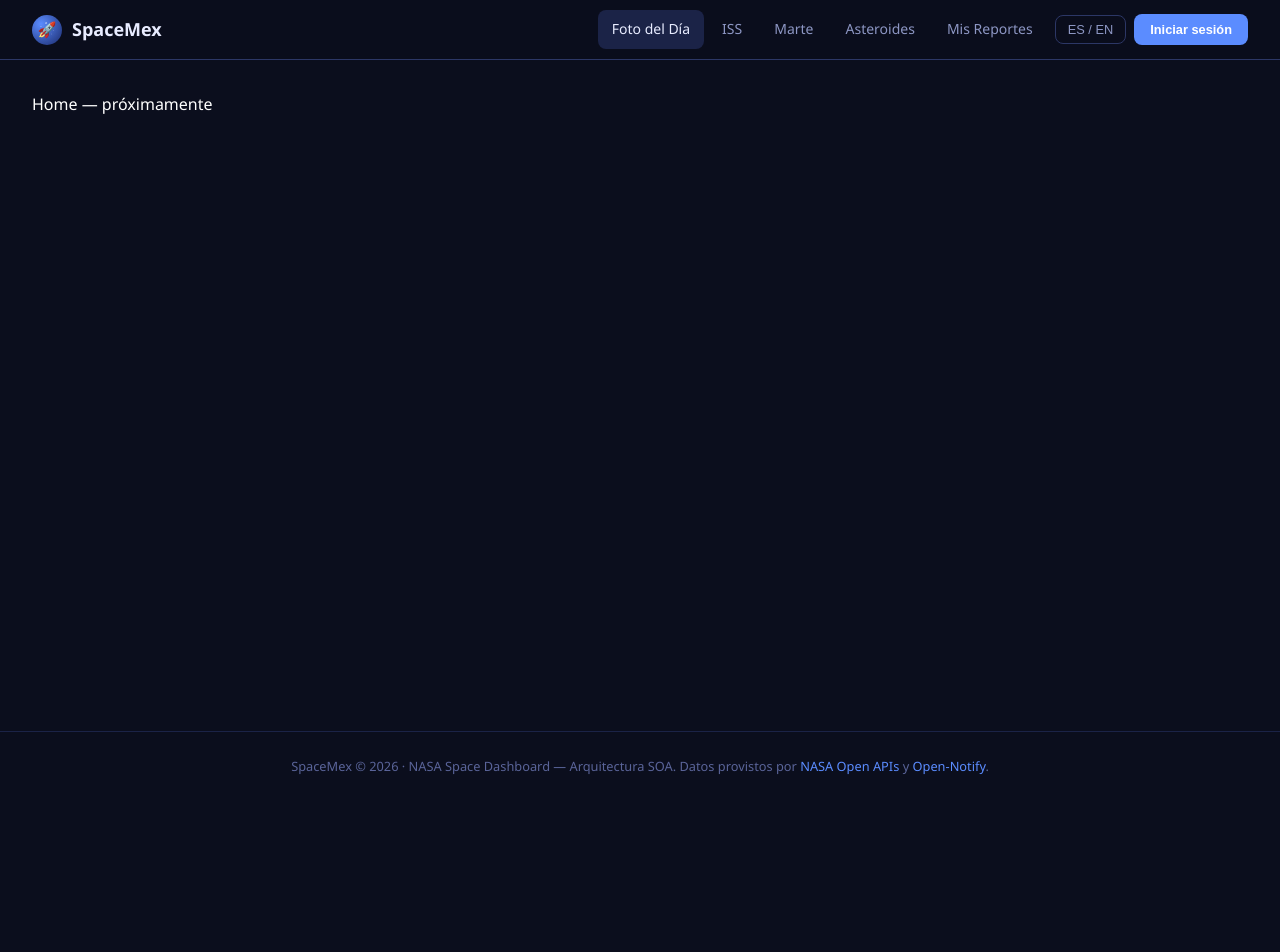
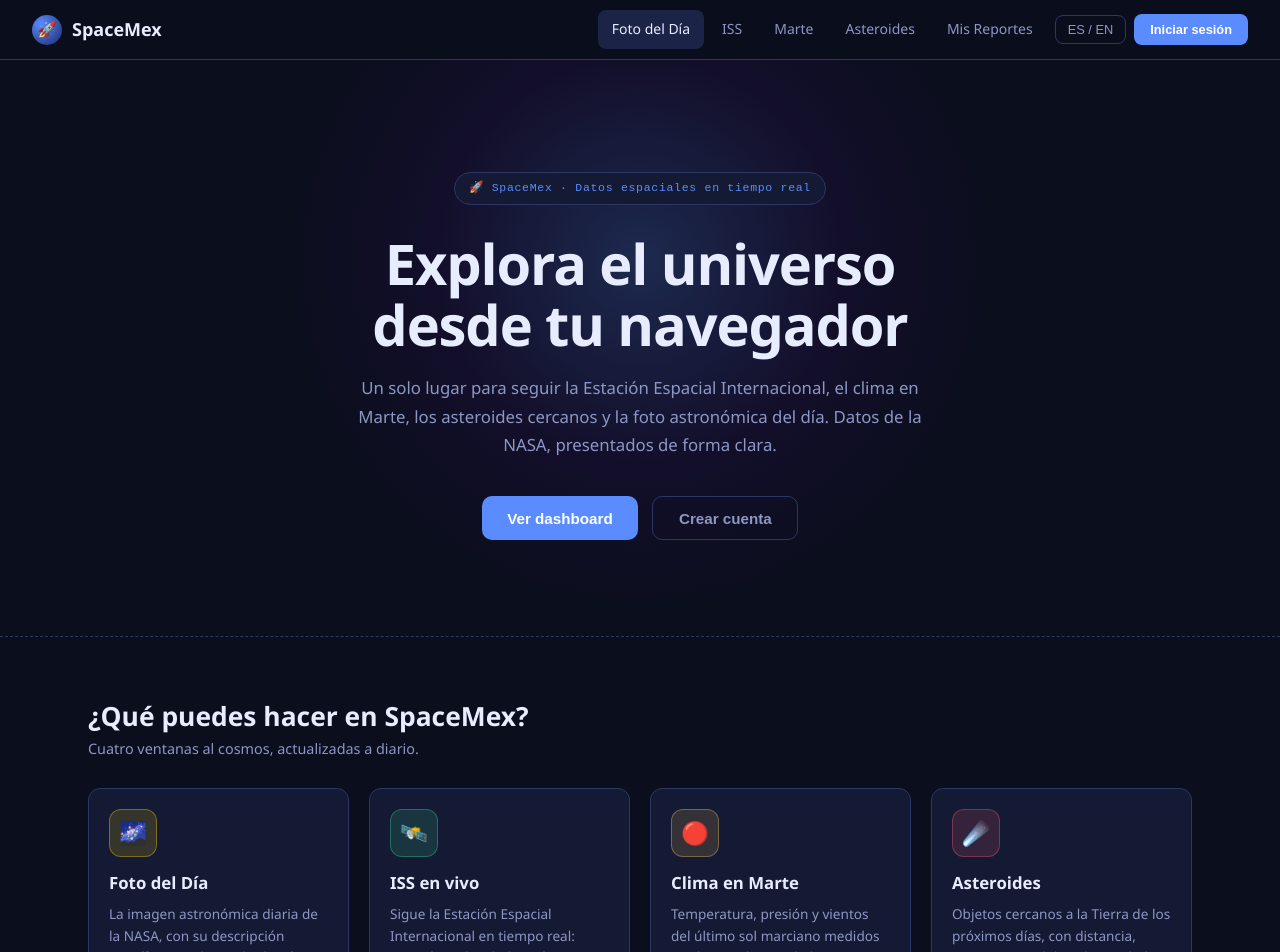
Before and after one commit to DjRober/spacemx, a Vue app in the folder frontend/: page / in a window 1280 px wide. Shown: the top 952 px of the page. Before the commit the page ends 800 px from the top, so only its background shows below. Built offline with nearby package versions, Linux system fonts and the light colour scheme.

Commit message:
feat: crear HomeView: Landing page de SpaceMex

```diff
--- a/frontend/src/views/HomeView.vue
+++ b/frontend/src/views/HomeView.vue
@@ -1,3 +1,229 @@
+<script setup>
+import { useRouter } from "vue-router";
+
+const router = useRouter();
+
+// Las 4 funciones principales de SpaceMex.
+const features = [
+  {
+    icon: "🌌",
+    accent: "var(--color-star)",
+    title: "Foto del Día",
+    desc: "La imagen astronómica diaria de la NASA, con su descripción científica y un buscador histórico.",
+  },
+  {
+    icon: "🛰️",
+    accent: "var(--color-success)",
+    title: "ISS en vivo",
+    desc: "Sigue la Estación Espacial Internacional en tiempo real: posición, velocidad y próximos pasos sobre ti.",
+  },
+  {
+    icon: "🔴",
+    accent: "var(--color-warning)",
+    title: "Clima en Marte",
+    desc: "Temperatura, presión y vientos del último sol marciano medidos por las sondas en el planeta rojo.",
+  },
+  {
+    icon: "☄️",
+    accent: "var(--color-danger)",
+    title: "Asteroides",
+    desc: "Objetos cercanos a la Tierra de los próximos días, con distancia, tamaño y nivel de peligrosidad.",
+  },
+];
+
+function goToDashboard() {
+  router.push("/dashboard");
+}
+
+function goToRegister() {
+  router.push("/register");
+}
+</script>
+
 <template>
-  <p style="padding: 2rem; color: white">Home — próximamente</p>
+  <!-- ── Hero ─────────────────────────────────────────────────── -->
+  <section class="hero">
+    <div class="hero__glow" aria-hidden="true"></div>
+
+    <div class="hero__inner">
+      <span class="hero__eyebrow"
+        >🚀 SpaceMex · Datos espaciales en tiempo real</span
+      >
+
+      <h1 class="hero__title">Explora el universo<br />desde tu navegador</h1>
+
+      <p class="hero__subtitle">
+        Un solo lugar para seguir la Estación Espacial Internacional, el clima
+        en Marte, los asteroides cercanos y la foto astronómica del día. Datos
+        de la NASA, presentados de forma clara.
+      </p>
+
+      <div class="hero__actions">
+        <button class="btn hero__btn" @click="goToDashboard">
+          Ver dashboard
+        </button>
+        <button class="btn btn--ghost hero__btn" @click="goToRegister">
+          Crear cuenta
+        </button>
+      </div>
+    </div>
+  </section>
+
+  <!-- ── Características ───────────────────────────────────────── -->
+  <section class="section features">
+    <h2 class="section__title">¿Qué puedes hacer en SpaceMex?</h2>
+    <p class="section__subtitle">
+      Cuatro ventanas al cosmos, actualizadas a diario.
+    </p>
+
+    <div class="features__grid">
+      <article v-for="f in features" :key="f.title" class="card feature">
+        <span class="feature__icon" :style="{ '--feature-accent': f.accent }">{{
+          f.icon
+        }}</span>
+        <h3 class="feature__title">{{ f.title }}</h3>
+        <p class="feature__desc">{{ f.desc }}</p>
+      </article>
+    </div>
+  </section>
 </template>
+
+<style scoped>
+/* ── Hero ──────────────────────────────────────────────────────── */
+.hero {
+  position: relative;
+  overflow: hidden;
+  border-bottom: 1px dashed var(--color-border);
+}
+
+/* Resplandor nebuloso detrás del título */
+.hero__glow {
+  position: absolute;
+  top: -160px;
+  left: 50%;
+  transform: translateX(-50%);
+  width: 720px;
+  height: 720px;
+  background: radial-gradient(
+    circle at center,
+    rgba(91, 140, 255, 0.22),
+    rgba(74, 20, 140, 0.12) 40%,
+    transparent 70%
+  );
+  pointer-events: none;
+}
+
+.hero__inner {
+  position: relative;
+  max-width: 820px;
+  margin: 0 auto;
+  padding: 112px 48px 96px;
+  text-align: center;
+}
+
+.hero__eyebrow {
+  display: inline-block;
+  font-family: "JetBrains Mono", "Fira Code", monospace;
+  font-size: 0.72rem;
+  letter-spacing: 0.06em;
+  color: var(--color-accent);
+  background: var(--color-bg-card);
+  border: 1px solid var(--color-border);
+  border-radius: 999px;
+  padding: 0.4rem 0.9rem;
+  margin-bottom: 1.75rem;
+}
+
+.hero__title {
+  font-size: clamp(2.2rem, 5vw, 3.5rem);
+  font-weight: 800;
+  letter-spacing: -0.02em;
+  line-height: 1.08;
+  margin-bottom: 1.25rem;
+}
+
+.hero__subtitle {
+  font-size: 1.05rem;
+  line-height: 1.7;
+  color: var(--color-text-secondary);
+  max-width: 600px;
+  margin: 0 auto 2.25rem;
+  text-wrap: pretty;
+}
+
+.hero__actions {
+  display: flex;
+  flex-wrap: wrap;
+  justify-content: center;
+  gap: 14px;
+}
+
+.hero__btn {
+  padding: 0.8rem 1.6rem;
+  font-size: 0.95rem;
+  border-radius: 10px;
+}
+
+/* ── Características ────────────────────────────────────────────── */
+.features__grid {
+  display: grid;
+  grid-template-columns: repeat(4, 1fr);
+  gap: 20px;
+}
+
+.feature {
+  display: flex;
+  flex-direction: column;
+  gap: 0.6rem;
+  transition:
+    transform 0.2s,
+    border-color 0.2s;
+}
+
+.feature:hover {
+  transform: translateY(-4px);
+  border-color: var(--color-accent);
+}
+
+.feature__icon {
+  display: grid;
+  place-items: center;
+  width: 48px;
+  height: 48px;
+  font-size: 1.4rem;
+  border-radius: 12px;
+  background: color-mix(in srgb, var(--feature-accent) 14%, transparent);
+  border: 1px solid color-mix(in srgb, var(--feature-accent) 35%, transparent);
+  margin-bottom: 0.4rem;
+}
+
+.feature__title {
+  font-size: 1.05rem;
+  font-weight: 700;
+}
+
+.feature__desc {
+  font-size: 0.85rem;
+  line-height: 1.6;
+  color: var(--color-text-secondary);
+}
+
+/* ── Responsive ────────────────────────────────────────────────── */
+@media (max-width: 980px) {
+  .features__grid {
+    grid-template-columns: repeat(2, 1fr);
+  }
+}
+
+@media (max-width: 820px) {
+  .hero__inner {
+    padding: 80px 18px 64px;
+  }
+}
+
+@media (max-width: 520px) {
+  .features__grid {
+    grid-template-columns: 1fr;
+  }
+}
+</style>
```
